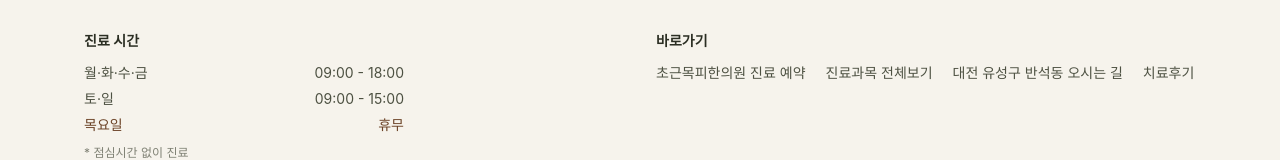
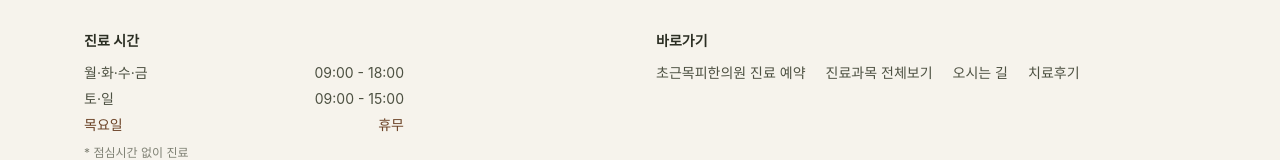
Before and after one commit to cdg7892-maker/chogeunmokpi, a Next.js app in the folder chogeunmokpi/: page / in a window 1280 px wide. Shown: the part 5375-5535 px from the top of the page. Built offline with nearby package versions, Linux system fonts and the light colour scheme.

Commit message:
오시는길 내비게이션 문구 간소화

```diff
--- a/chogeunmokpi/src/components/Footer.tsx
+++ b/chogeunmokpi/src/components/Footer.tsx
@@ -52,7 +52,7 @@ export default function Footer() {
                 진료과목 전체보기
               </Link>
               <Link href="/about/location" className="hover:text-root">
-                대전 유성구 반석동 오시는 길
+                오시는 길
               </Link>
               <Link href="/community/reviews" className="hover:text-root">
                 치료후기
--- a/chogeunmokpi/src/components/Header.tsx
+++ b/chogeunmokpi/src/components/Header.tsx
@@ -9,7 +9,7 @@ type MenuKey = "about" | "programs" | "community" | null;
 
 const aboutLinks = [
   { href: "/about/doctors", label: "의료진 소개" },
-  { href: "/about/location", label: "대전 유성구 반석동 오시는 길" },
+  { href: "/about/location", label: "오시는 길" },
   { href: "/about/notices", label: "병원 공지" },
 ];
 
```
